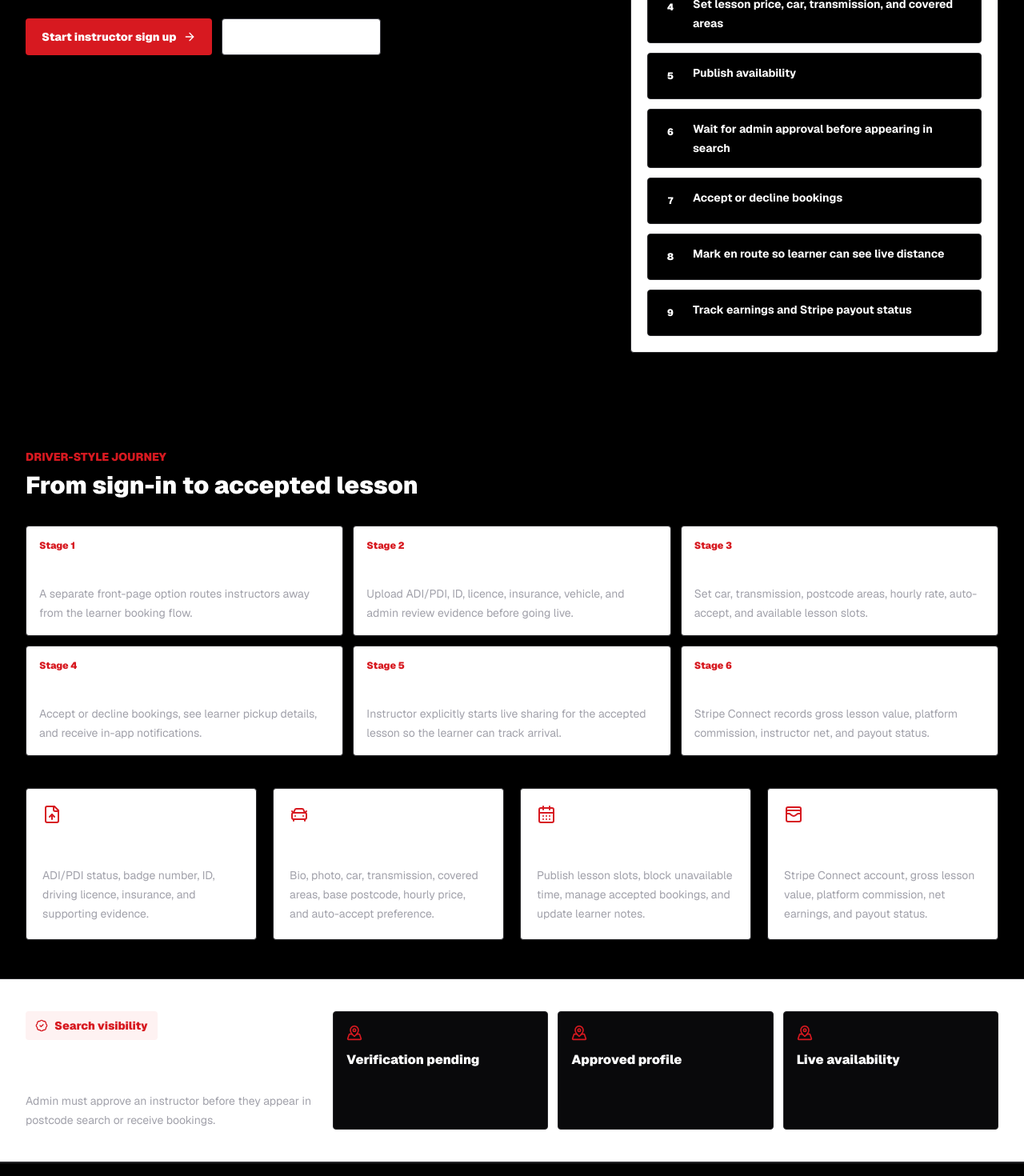
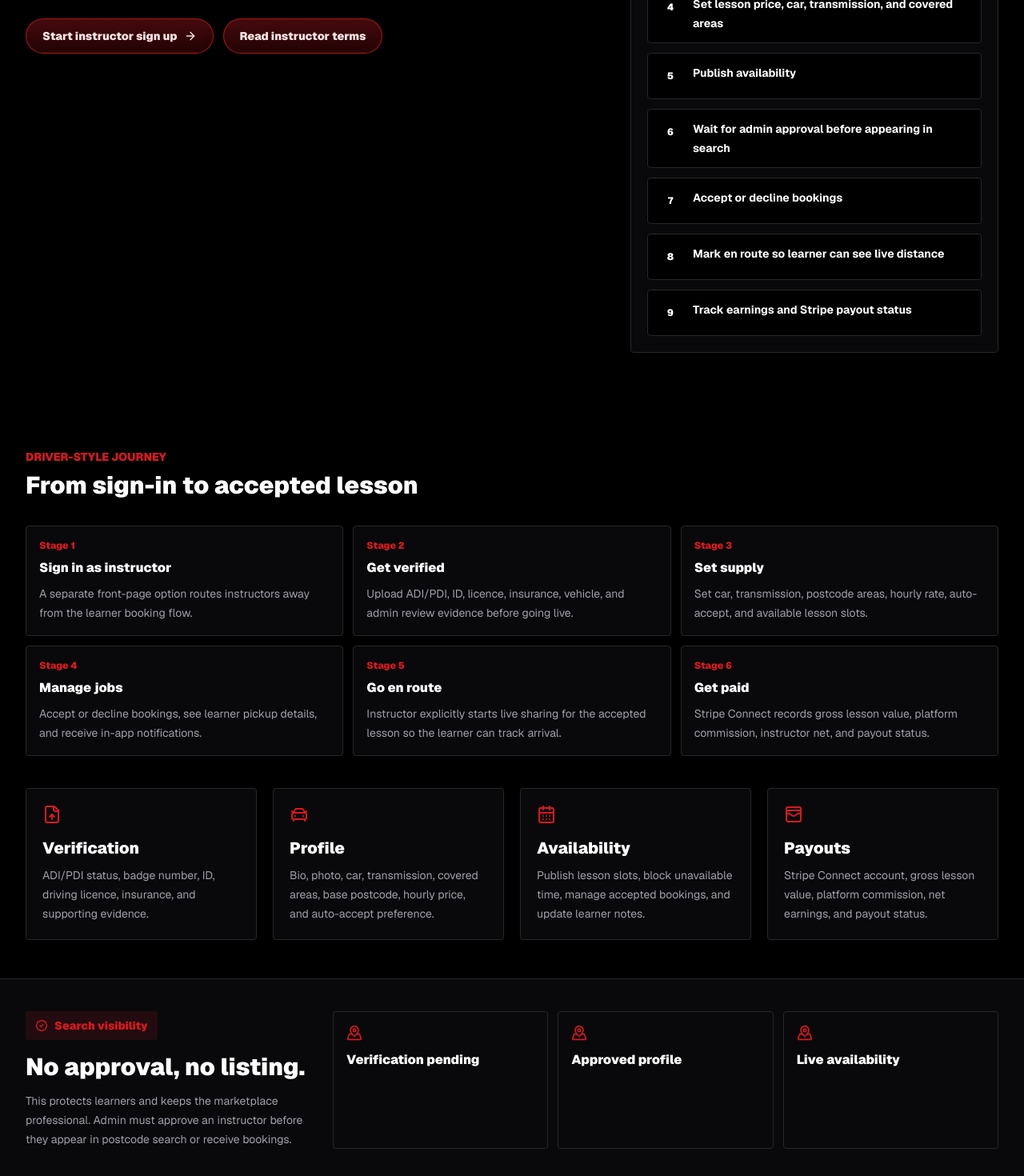
Before and after one commit to LDrivingAcademy/LDA, a Next.js app: page /instructor in a window 1280 px wide. Shown: the part 400-1870 px from the top of the page at 80% size. Built offline with nearby package versions, Linux system fonts and the light colour scheme.

Commit message:
Apply LDA pill buttons to instructor page

```diff
--- a/src/app/instructor/page.tsx
+++ b/src/app/instructor/page.tsx
@@ -13,43 +13,92 @@ const onboardingBlocks = [
 export default function InstructorPage() {
   return (
     <>
-      <main className="min-h-screen bg-background">
+      <main className="min-h-screen bg-black">
         <section className="bg-ink px-4 py-8 text-white sm:px-6 lg:px-8">
           <div className="mx-auto max-w-7xl">
-            <Link href="/" className="inline-flex items-center gap-2 text-sm font-bold text-zinc-300 hover:text-white"><ArrowLeft size={16} /> Back to homepage</Link>
+            <Link href="/" className="inline-flex items-center gap-2 text-sm font-bold text-zinc-300 hover:text-white">
+              <ArrowLeft size={16} /> Back to homepage
+            </Link>
             <div className="grid gap-8 py-10 lg:grid-cols-[1fr_460px]">
               <div>
-                <div className="inline-flex items-center gap-2 rounded border border-red-500/30 bg-red-500/10 px-3 py-2 text-sm font-black text-red-100"><ShieldCheck size={16} /> Instructor onboarding</div>
+                <div className="inline-flex items-center gap-2 rounded border border-red-500/30 bg-red-500/10 px-3 py-2 text-sm font-black text-red-100">
+                  <ShieldCheck size={16} /> Instructor onboarding
+                </div>
                 <h1 className="mt-5 max-w-4xl text-4xl font-black tracking-normal sm:text-6xl">Join LDA as a verified driving instructor.</h1>
-                <p className="mt-5 max-w-2xl text-lg leading-8 text-zinc-300">Instructors have a separate route from learners. Submit verification, set your profile and pricing, publish availability, then wait for admin approval before appearing in search.</p>
+                <p className="mt-5 max-w-2xl text-lg leading-8 text-zinc-300">
+                  Instructors have a separate route from learners. Submit verification, set your profile and pricing, publish availability, then wait for admin approval before appearing in search.
+                </p>
                 <div className="mt-8 flex flex-wrap gap-3">
-                  <Link href="/auth/login?role=instructor" className="inline-flex items-center gap-2 rounded bg-brand px-5 py-3 text-sm font-black text-white hover:bg-brand-strong">Start instructor sign up <ArrowRight size={16} /></Link>
-                  <Link href="/terms" className="inline-flex items-center gap-2 rounded border border-zinc-700 bg-white px-5 py-3 text-sm font-black text-ink hover:bg-zinc-100">Read instructor terms</Link>
+                  <Link href="/auth/login?role=instructor" className="lda-pill lda-pill-sm">
+                    Start instructor sign up <ArrowRight size={16} />
+                  </Link>
+                  <Link href="/terms" className="lda-pill lda-pill-sm">
+                    Read instructor terms
+                  </Link>
                 </div>
               </div>
-              <div className="rounded border border-zinc-800 bg-white p-5 text-foreground shadow-2xl">
+              <div className="rounded border border-zinc-800 bg-zinc-950 p-5 text-white shadow-2xl">
                 <div className="text-sm font-black uppercase text-brand">Approval checklist</div>
-                <div className="mt-4 grid gap-3">{instructorSteps.map((step, index) => <div key={step} className="flex gap-3 rounded border border-border bg-background p-3"><span className="grid h-8 w-8 shrink-0 place-items-center rounded bg-ink text-xs font-black text-white">{index + 1}</span><span className="text-sm font-bold leading-6">{step}</span></div>)}</div>
+                <div className="mt-4 grid gap-3">
+                  {instructorSteps.map((step, index) => (
+                    <div key={step} className="flex gap-3 rounded border border-zinc-800 bg-black p-3">
+                      <span className="grid h-8 w-8 shrink-0 place-items-center rounded bg-ink text-xs font-black text-white">{index + 1}</span>
+                      <span className="text-sm font-bold leading-6">{step}</span>
+                    </div>
+                  ))}
+                </div>
               </div>
             </div>
           </div>
         </section>
 
         <section className="mx-auto max-w-7xl px-4 py-12 sm:px-6 lg:px-8">
-          <div className="mb-8"><div className="text-sm font-black uppercase text-brand">Driver-style journey</div><h2 className="mt-2 text-3xl font-black">From sign-in to accepted lesson</h2></div>
-          <div className="mb-10 grid gap-3 md:grid-cols-3">{instructorJourneyStages.map((stage, index) => <article key={stage.title} className="rounded border border-border bg-white p-4 shadow-sm"><div className="text-xs font-black text-brand">Stage {index + 1}</div><h3 className="mt-2 font-black">{stage.title}</h3><p className="mt-2 text-sm leading-6 text-muted">{stage.detail}</p></article>)}</div>
+          <div className="mb-8">
+            <div className="text-sm font-black uppercase text-brand">Driver-style journey</div>
+            <h2 className="mt-2 text-3xl font-black">From sign-in to accepted lesson</h2>
+          </div>
+          <div className="mb-10 grid gap-3 md:grid-cols-3">
+            {instructorJourneyStages.map((stage, index) => (
+              <article key={stage.title} className="rounded border border-zinc-800 bg-zinc-950 p-4 shadow-sm">
+                <div className="text-xs font-black text-brand">Stage {index + 1}</div>
+                <h3 className="mt-2 font-black">{stage.title}</h3>
+                <p className="mt-2 text-sm leading-6 text-zinc-400">{stage.detail}</p>
+              </article>
+            ))}
+          </div>
           <div className="grid gap-5 md:grid-cols-2 xl:grid-cols-4">
             {onboardingBlocks.map((block) => {
               const Icon = block.icon;
-              return <article key={block.title} className="rounded border border-border bg-white p-5 shadow-sm"><Icon className="text-brand" /><h2 className="mt-4 text-xl font-black">{block.title}</h2><p className="mt-2 text-sm leading-6 text-muted">{block.detail}</p></article>;
+              return (
+                <article key={block.title} className="rounded border border-zinc-800 bg-zinc-950 p-5 shadow-sm">
+                  <Icon className="text-brand" />
+                  <h2 className="mt-4 text-xl font-black">{block.title}</h2>
+                  <p className="mt-2 text-sm leading-6 text-zinc-400">{block.detail}</p>
+                </article>
+              );
             })}
           </div>
         </section>
 
-        <section className="border-y border-border bg-white">
+        <section className="border-y border-zinc-800 bg-zinc-950">
           <div className="mx-auto grid max-w-7xl gap-6 px-4 py-10 sm:px-6 lg:grid-cols-[360px_1fr] lg:px-8">
-            <div><div className="inline-flex items-center gap-2 rounded bg-red-50 px-3 py-2 text-sm font-black text-brand"><BadgeCheck size={16} /> Search visibility</div><h2 className="mt-4 text-3xl font-black">No approval, no listing.</h2><p className="mt-3 text-sm leading-6 text-muted">Admin must approve an instructor before they appear in postcode search or receive bookings.</p></div>
-            <div className="grid gap-3 sm:grid-cols-3">{["Verification pending", "Approved profile", "Live availability"].map((item) => <div key={item} className="rounded border border-border bg-card p-4"><MapPinned className="mb-3 text-brand" size={20} /><div className="font-black">{item}</div></div>)}</div>
+            <div>
+              <div className="inline-flex items-center gap-2 rounded bg-red-500/10 px-3 py-2 text-sm font-black text-brand">
+                <BadgeCheck size={16} /> Search visibility
+              </div>
+              <h2 className="mt-4 text-3xl font-black">No approval, no listing.</h2>
+              <p className="mt-3 text-sm leading-6 text-zinc-400">
+                This protects learners and keeps the marketplace professional. Admin must approve an instructor before they appear in postcode search or receive bookings.
+              </p>
+            </div>
+            <div className="grid gap-3 sm:grid-cols-3">
+              {["Verification pending", "Approved profile", "Live availability"].map((item) => (
+                <div key={item} className="rounded border border-zinc-800 bg-zinc-950 p-4">
+                  <MapPinned className="mb-3 text-brand" size={20} />
+                  <div className="font-black">{item}</div>
+                </div>
+              ))}
+            </div>
           </div>
         </section>
       </main>
```
